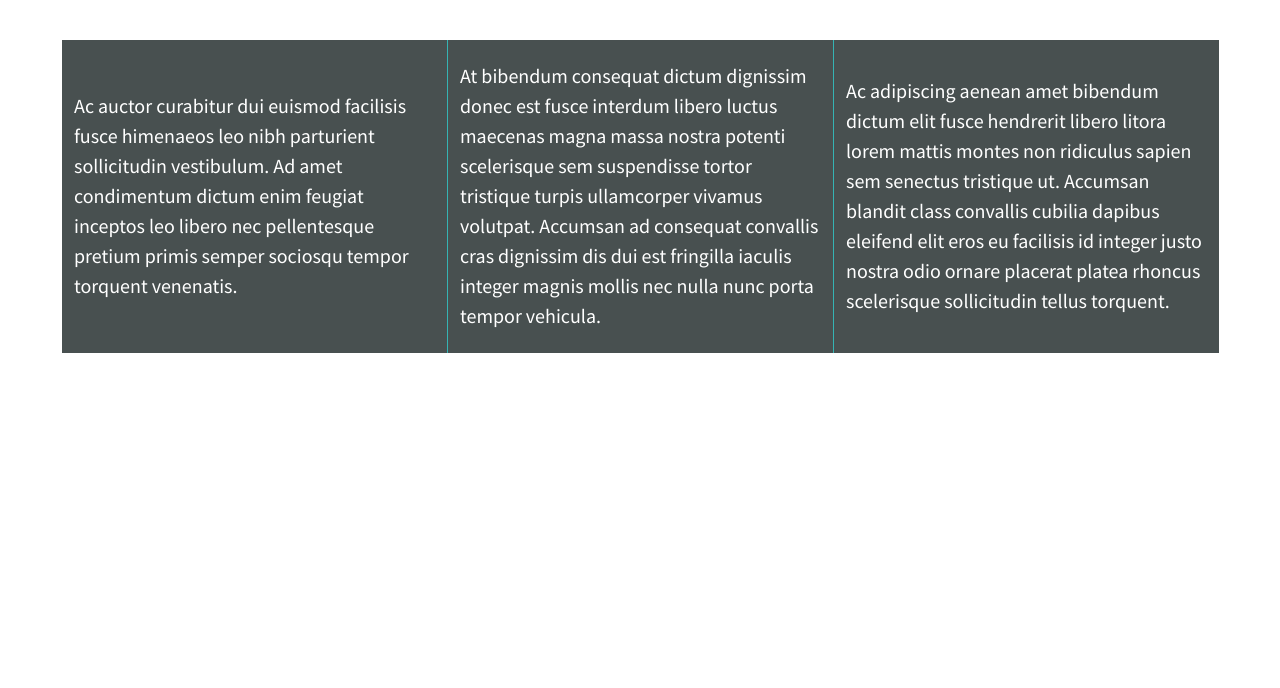
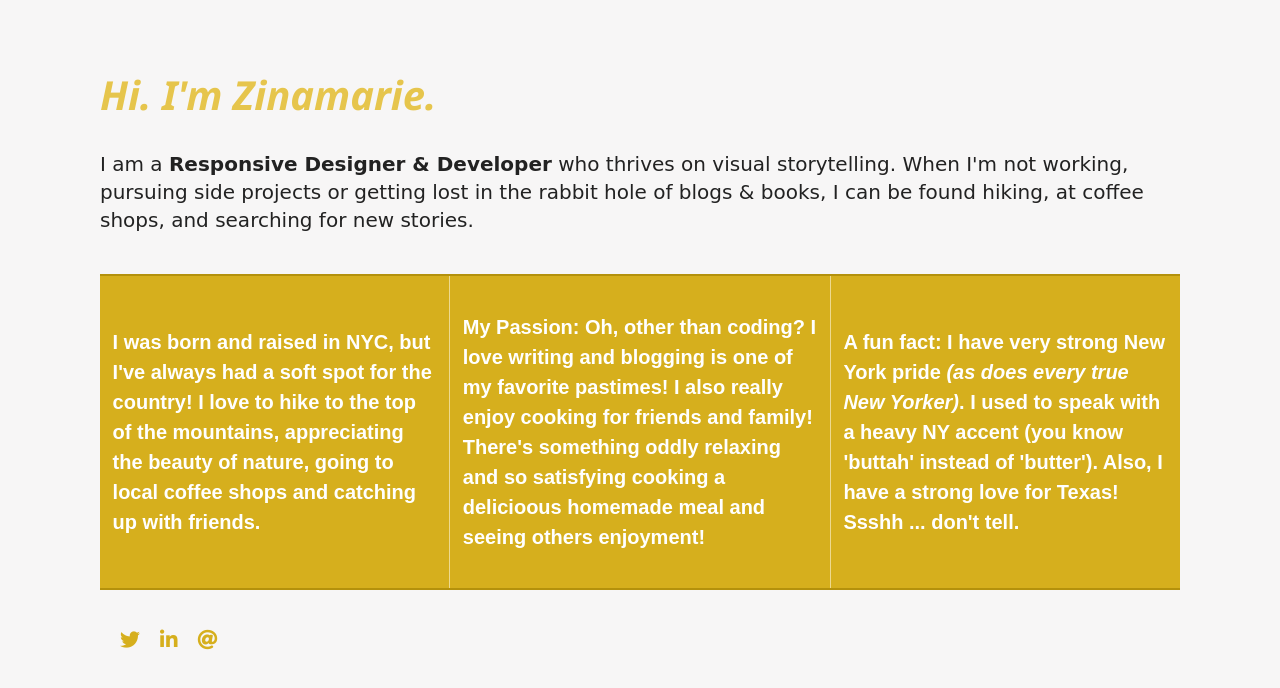
Before and after one commit to Zmarie/flexbox-aligning-items, a plain HTML site: page index.html in a window 1280 px wide. Drawn offline with nearby package versions, Linux system fonts and the light colour scheme; a web font is replaced by a local one.

Commit message:
Changed box colors, a bit more personalized.

```diff
--- a/css/main.css
+++ b/css/main.css
@@ -97,7 +97,7 @@ textarea {
 
 
 html {
-  background-color: #fff;
+  background-color: #F7F6F6;
   height: 100%;
 }
 
@@ -108,9 +108,35 @@ body {
   height: 100%;
 }
 
+header,
+.wrapper,
+footer {
+    width: 90%;
+    margin: 0 auto;
+}
+
+header {
+    display: flex;
+    flex-flow: column wrap;
+    justify-content: flex-start;
+    border-bottom: 2px solid #B4910C;
+}
+
+h1 {
+    color: #E6C54C;
+    font-family: 'Noto Sans', sans-serif;
+}
+
+.intro {
+    font-family: 'Averia Serif Libre', cursive;
+    margin-bottom: 40px;
+
+}
+
 .wrapper {
     display: flex;
-    justify-content: center;
+    justify-content: space-between;
+    font-weight: 700;
   /*add display:flex and set justify-content to space-between*/
   /* font-weight: 700; */
 }
@@ -122,16 +148,31 @@ body {
   /*give the divs a width of 30%, add display:flex, set justify-content and align-items to center*/
   color: #fff;
   line-height: 1.5em;
+  font-family: 'Hind Guntur', sans-serif;
   font-size: 1.125;
-  background-color: #485050;
-  padding:  0.313em 0.625em;
+  background-color: #D6AF1D;
+  padding:  0.313em 0.63em;
   height: 300px;
   width: 30%;
 }
 
 .div-2 {
-    border-left: 1px solid #35B4B4;
-    border-right: 1px solid #35B4B4;
+    flex-grow: 1;
+    border-left: 1px solid #EDD98F;
+    border-right: 1px solid #EDD98F;
+}
+
+footer {
+    display: flex;
+    border-top: 2px solid #B4910C;
+}
+
+footer i {
+    margin: 40px 0 20px 20px;
+}
+
+footer a {
+    color: #D6AF1D;
 }
 
 
--- a/index.html
+++ b/index.html
@@ -13,25 +13,47 @@
         <link rel="stylesheet" href="css/normalize.css">
         <link rel="stylesheet" href="css/main.css">
         <script src="js/vendor/modernizr-2.8.3.min.js"></script>
-        <link href='http://fonts.googleapis.com/css?family=Lora:700' rel='stylesheet' type='text/css'>
-        <link href='http://fonts.googleapis.com/css?family=Source+Sans+Pro:400,700' rel='stylesheet' type='text/css'>
+        <link href="https://fonts.googleapis.com/css2?family=Averia+Serif+Libre:ital,wght@1,300&family=Hind+Guntur&family=Noto+Sans:ital,wght@1,700&display=swap" rel="stylesheet">
+        <link rel="stylesheet" href="https://use.fontawesome.com/releases/v5.13.0/css/all.css" integrity="sha384-Bfad6CLCknfcloXFOyFnlgtENryhrpZCe29RTifKEixXQZ38WheV+i/6YWSzkz3V" crossorigin="anonymous">
     </head>
     <body>
         <!--[if lt IE 8]>
             <p class="browserupgrade">You are using an <strong>outdated</strong> browser. Please <a href="http://browsehappy.com/">upgrade your browser</a> to improve your experience.</p>
         <![endif]-->
+        <header>
+            <h1>
+                Hi. I'm Zinamarie.
+            </h1>
+
+            <div class="intro">
+                I am a <strong>Responsive Designer &amp; Developer</strong> who thrives on visual storytelling. When I'm not working, pursuing side projects or getting lost in the rabbit hole of blogs &amp; books, I can be found hiking, at coffee shops, and searching for new stories.
+            </div>
+        </header>
 
         <section class="wrapper">
+
             <div class="div-1">
-                <p>Ac auctor curabitur dui euismod facilisis fusce himenaeos leo nibh parturient sollicitudin vestibulum. Ad amet condimentum dictum enim feugiat inceptos leo libero nec pellentesque pretium primis semper sociosqu tempor torquent venenatis.</p>
+                <p>
+                    I was born and raised in NYC, but I've always had a soft spot for the country! I love to hike to the top of the mountains, appreciating the beauty of nature, going to local coffee shops and catching up with friends.
+                </p>
             </div>
             <div class="div-2">
-               <p> At bibendum consequat dictum dignissim donec est fusce interdum libero luctus maecenas magna massa nostra potenti scelerisque sem suspendisse tortor tristique turpis ullamcorper vivamus volutpat. Accumsan ad consequat convallis cras dignissim dis dui est fringilla iaculis integer magnis mollis nec nulla nunc porta tempor vehicula.</p>
+               <p>
+                    <strong>My Passion&colon;</strong> Oh, other than coding? I love writing and blogging is one of my favorite pastimes! I also really enjoy cooking for friends and family! There's something oddly relaxing and so satisfying cooking a delicioous homemade meal and seeing others enjoyment!
+               </p>
             </div>
             <div class="div-3">
-                <p>Ac adipiscing aenean amet bibendum dictum elit fusce hendrerit libero litora lorem mattis montes non ridiculus sapien sem senectus tristique ut. Accumsan blandit class convallis cubilia dapibus eleifend elit eros eu facilisis id integer justo nostra odio ornare placerat platea rhoncus scelerisque sollicitudin tellus torquent.</p>
+                <p>
+                    <strong>A fun fact&colon;</strong> I have very strong New York pride <em>(as does every true New Yorker)</em>. I used to speak with a heavy NY accent (you know 'buttah' instead of 'butter'). Also, I have a strong love for Texas! Ssshh ... don't tell.
+                </p>
             </div>
         </section>
+
+        <footer>
+            <a href="#"><i class="fab fa-twitter"></i></a>
+            <a href="#"><i class="fab fa-linkedin-in"></i></a>
+            <a href="#"><i class="fas fa-at"></i></a>
+        </footer>
 
         <script src="https://ajax.googleapis.com/ajax/libs/jquery/1.11.3/jquery.min.js"></script>
         <script>window.jQuery || document.write('<script src="js/vendor/jquery-1.11.3.min.js"><\/script>')</script>
```
